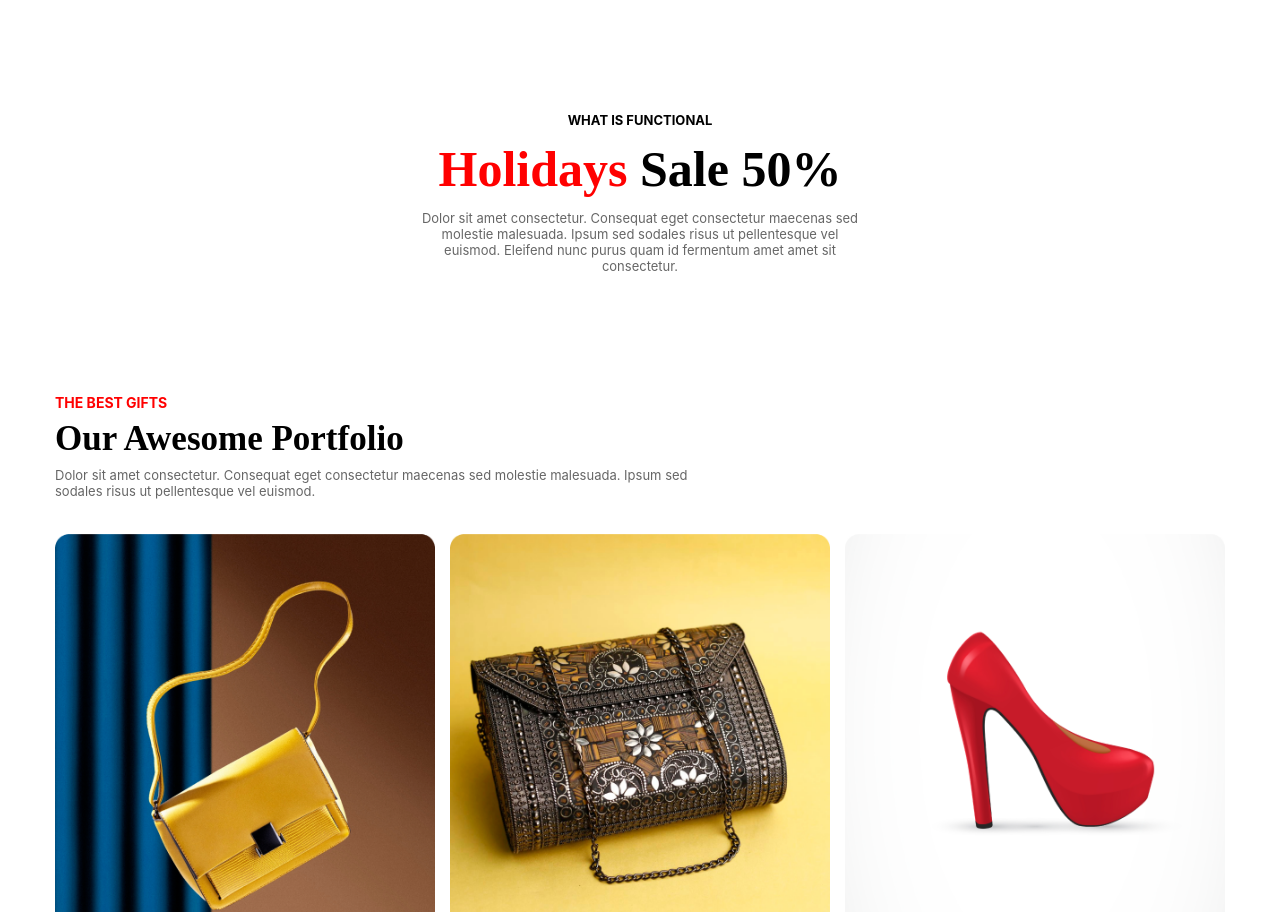
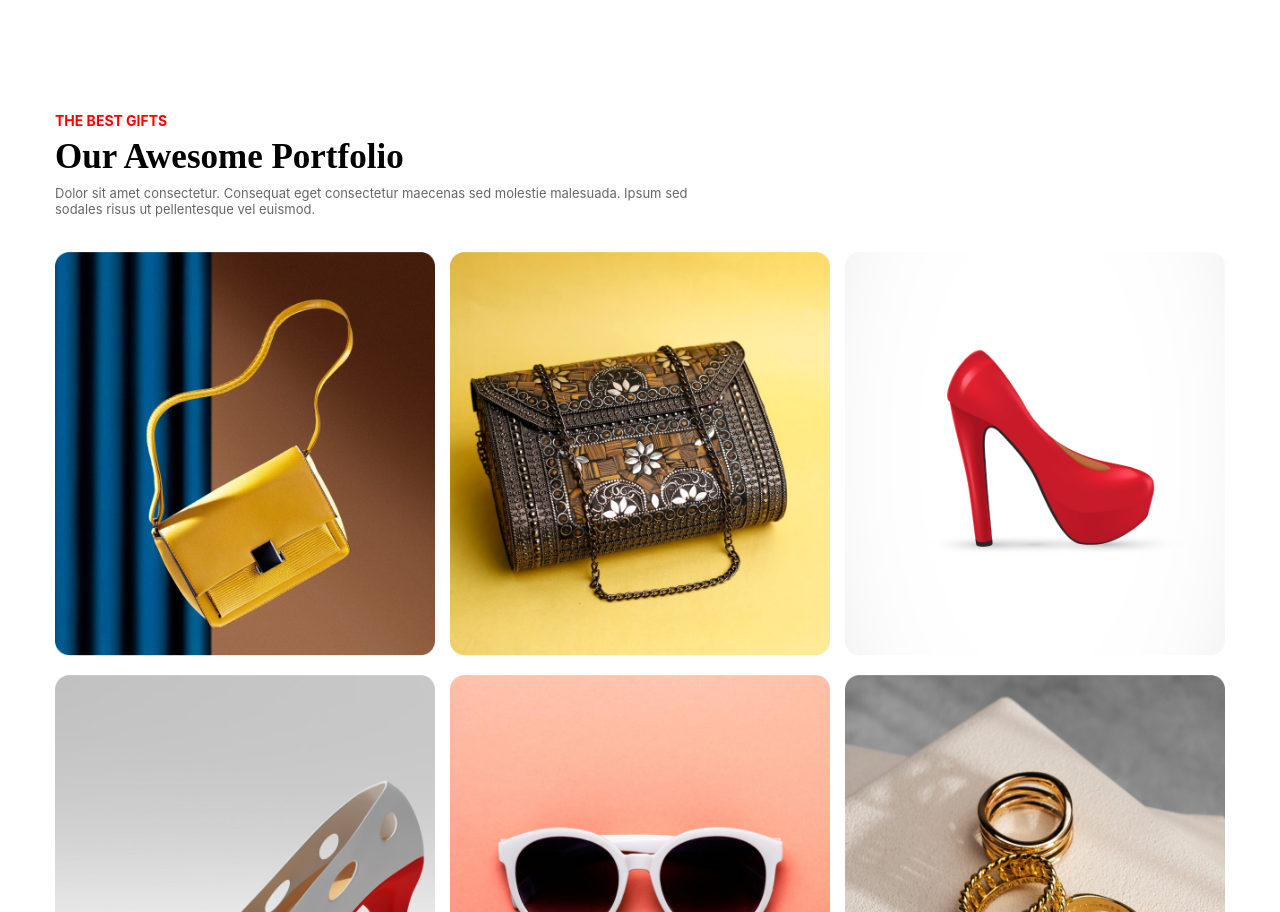
Before and after one commit to shahadatmozumder75/New-year-Website, a plain HTML site: page index.html in a window 1280 px wide. Shown: the part 2582-3494 px from the top of the page. Drawn offline with Linux system fonts and the light colour scheme.

Commit message:
completly added

```diff
--- a/index.html
+++ b/index.html
@@ -25,7 +25,6 @@
             </h1>
         </div>
     </header>
-
 
 
 
@@ -60,9 +59,6 @@
         <img src="images/Group 70.png" alt="">
     </div>
 </section>
-
-
-
 
             <!-- join section -->
 
@@ -111,21 +107,7 @@
 </section>
 
 
-
-<section id="function">
-
-    <div class="function_container">
-        <h5 class="function_container_h5 inter">WHAT IS FUNCTIONAL</h5>
-        <h1 class="function_container_h1 font">
-            <span class="chiku">Holidays</span> Sale 50%
-        </h1>
-        <p class="function_container_p inter">Dolor sit amet consectetur. Consequat eget consectetur maecenas sed
-            molestie malesuada. Ipsum sed sodales risus ut pellentesque vel euismod. Eleifend nunc purus quam id fermentum amet amet sit consectetur.</p>
-    </div>
-
-
-
-</section>
+<!-- portfolio section  -->
 
 
 <section id="portfolio">
@@ -170,7 +152,7 @@
 </section>
 
 
-<!-- sibscribe_section -->
+<!-- subscribe_section -->
 
 
 <section id="subscribe">
@@ -192,6 +174,8 @@
 
 </section>
 
+
+<!-- footer section  -->
 
 <footer>
     <div class="footer_container">
```
